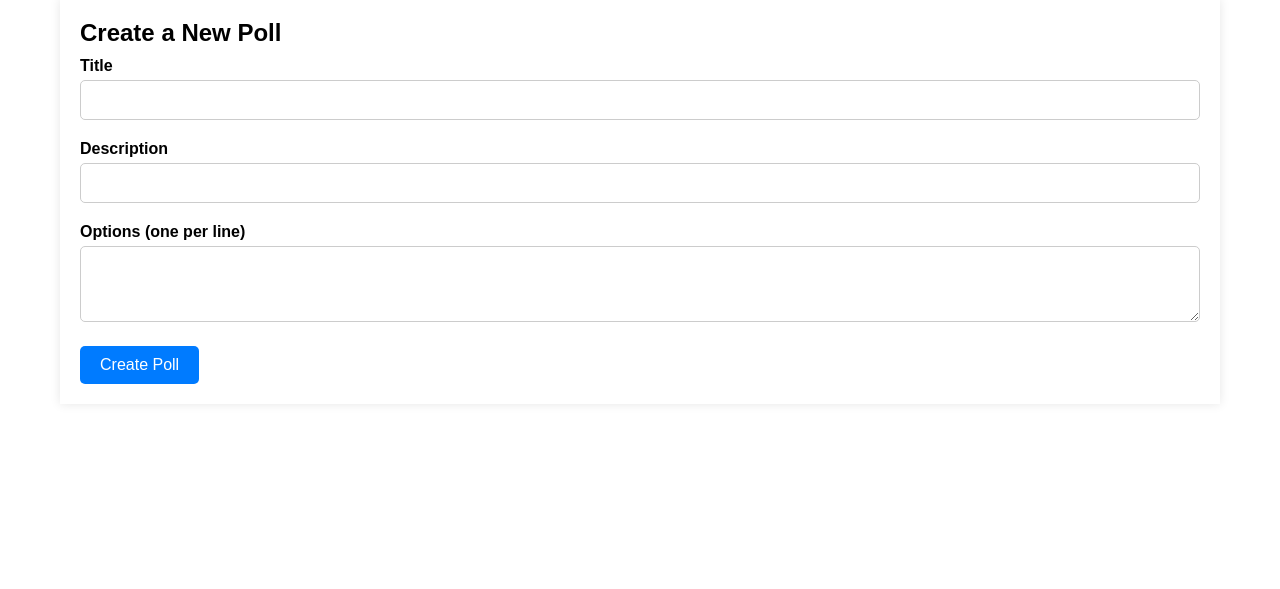
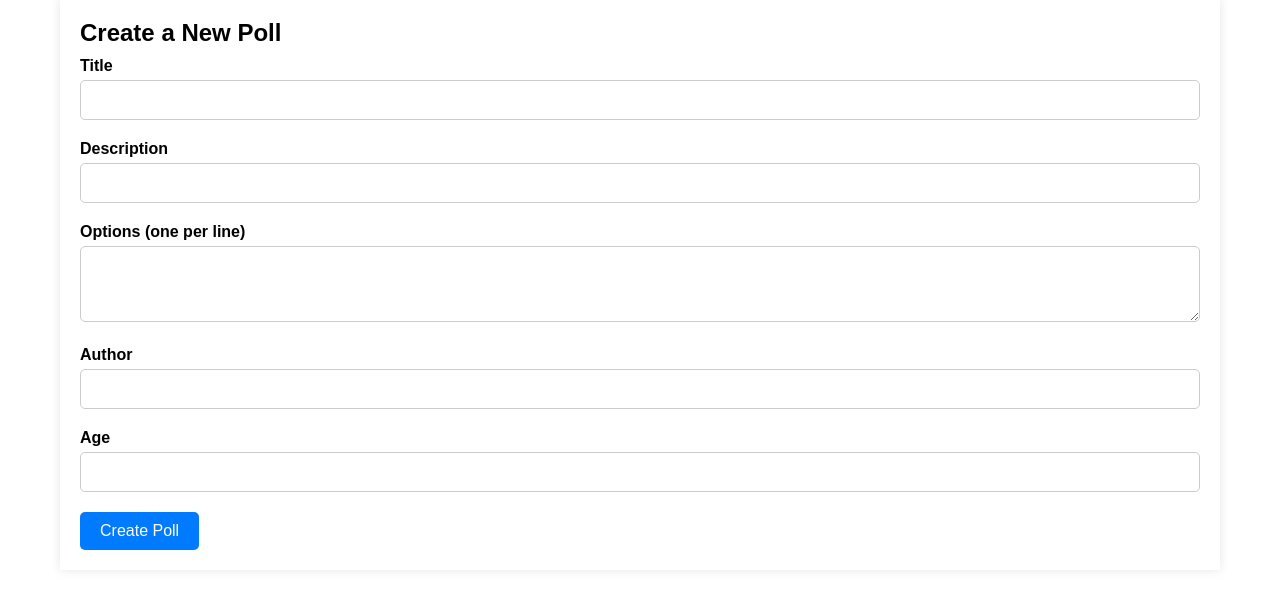
Before and after one commit to joekusuma/Voting-Application-Emulating-Firebase-with-Flask-WebSockets-and-MongoDB, a Flask app: page /create-poll in a window 1280 px wide. Shown: the part 73-662 px from the top of the page. Run offline with Flask 3, Linux system fonts and the light colour scheme.

Commit message:
Tiger_author

```diff
--- a/Flask_Mongodb/dsci551pymongo/main.py
+++ b/Flask_Mongodb/dsci551pymongo/main.py
@@ -83,6 +83,9 @@ def create_poll():
         title = request.form["title"]
         description = request.form["description"]
         options = request.form["options"]
+        author = request.form["author"]
+        age = int(request.form["age"])
+
         poll_collection = dsci551db.dsci551.polls
         poll = {
             "id": get_next_id(poll_collection),
@@ -90,8 +93,13 @@ def create_poll():
             "description": description,
             "options": options.splitlines(),
             "votes": [0] * len(options.splitlines()),
+            "author": author,
         }
         poll_collection.insert_one(poll)
+
+        user_collection = dsci551db.dsci551.users
+        user_collection.insert_one({"name": author, "age": age})
+
         return redirect(url_for("main.view_polls"))
     return render_template("create_poll.html")
 
@@ -117,6 +125,7 @@ def vote(poll_id):
 
     return redirect(url_for("main.view_polls"))
 
+
 @main.route("/query", methods=["GET", "POST"])
 def query_database():
     if request.method == "POST":
@@ -133,9 +142,28 @@ def query_database():
 
     return render_template("query.html")
 
+
 @main.route("/login")
 def login():
     return render_template("login.html")
+
+
+@main.route("/create-user", methods=["GET", "POST"])
+def create_user():
+    if request.method == "POST":
+        name = request.form["name"]
+        age = int(request.form["age"])
+
+        if not name or not age:
+            flash("Please provide both a name and age")
+            return redirect(url_for("main.create_user"))
+
+        user_collection = dsci551db.dsci551.users
+        user_collection.insert_one({"name": name, "age": age})
+        flash("User created successfully")
+        return redirect(url_for("main.create_user"))
+
+    return render_template("create_user.html")
 
 
 @main.route("/create-account", methods=["GET", "POST"])
--- a/Flask_Mongodb/dsci551pymongo/templates/create_poll.html
+++ b/Flask_Mongodb/dsci551pymongo/templates/create_poll.html
@@ -15,7 +15,14 @@
             <label for="options">Options (one per line)</label>
             <textarea class="form-control" id="options" name="options" rows="3" required></textarea>
         </div>
+        <div class="form-group">
+            <label for="author">Author</label>
+            <input type="text" class="form-control" id="author" name="author" required>
+        </div>
+        <div class="form-group">
+            <label for="age">Age</label>
+            <input type="number" class="form-control" id="age" name="age" required>
+        </div>
         <button type="submit" class="btn btn-primary">Create Poll</button>
     </form>
-
 {% endblock %}
--- a/Flask_Mongodb/dsci551pymongo/templates/view_polls.html
+++ b/Flask_Mongodb/dsci551pymongo/templates/view_polls.html
@@ -8,6 +8,7 @@
                 <li class="poll-item">
                     <h3 class="poll-title">{{ poll.title }}</h3>
                     <p class="poll-description">{{ poll.description }}</p>
+                    <p class="poll-author">Author: {{ poll.author }}</p>
                     <form method="post" action="{{ url_for('main.vote', poll_id=poll.id) }}">
                         <ul class="poll-options">
                             {% for option in poll.options %}
```
Also changed, not shown: Flask_Mongodb/dsci551pymongo/templates/create_user.html (added, +16 -0 lines).
